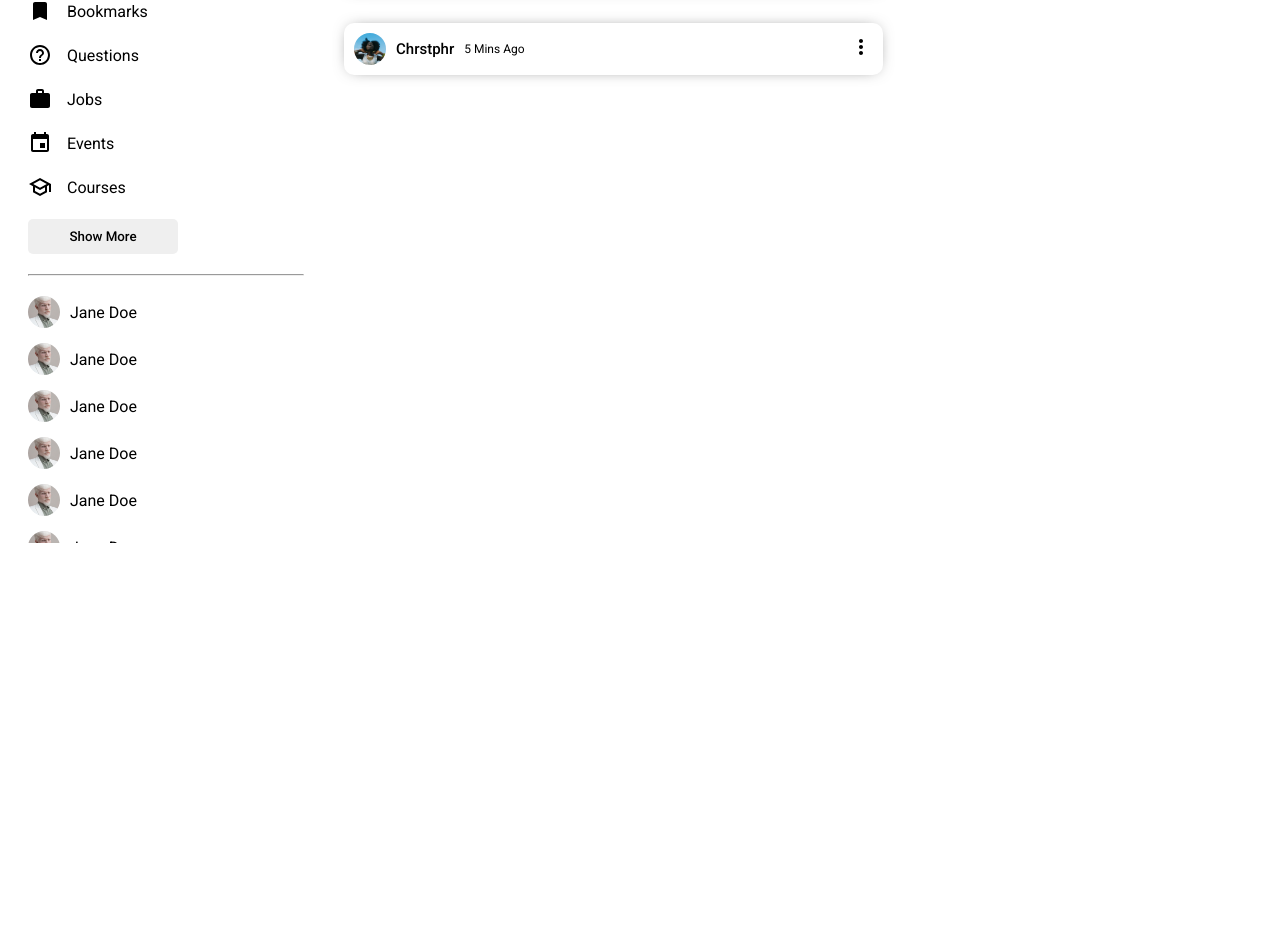
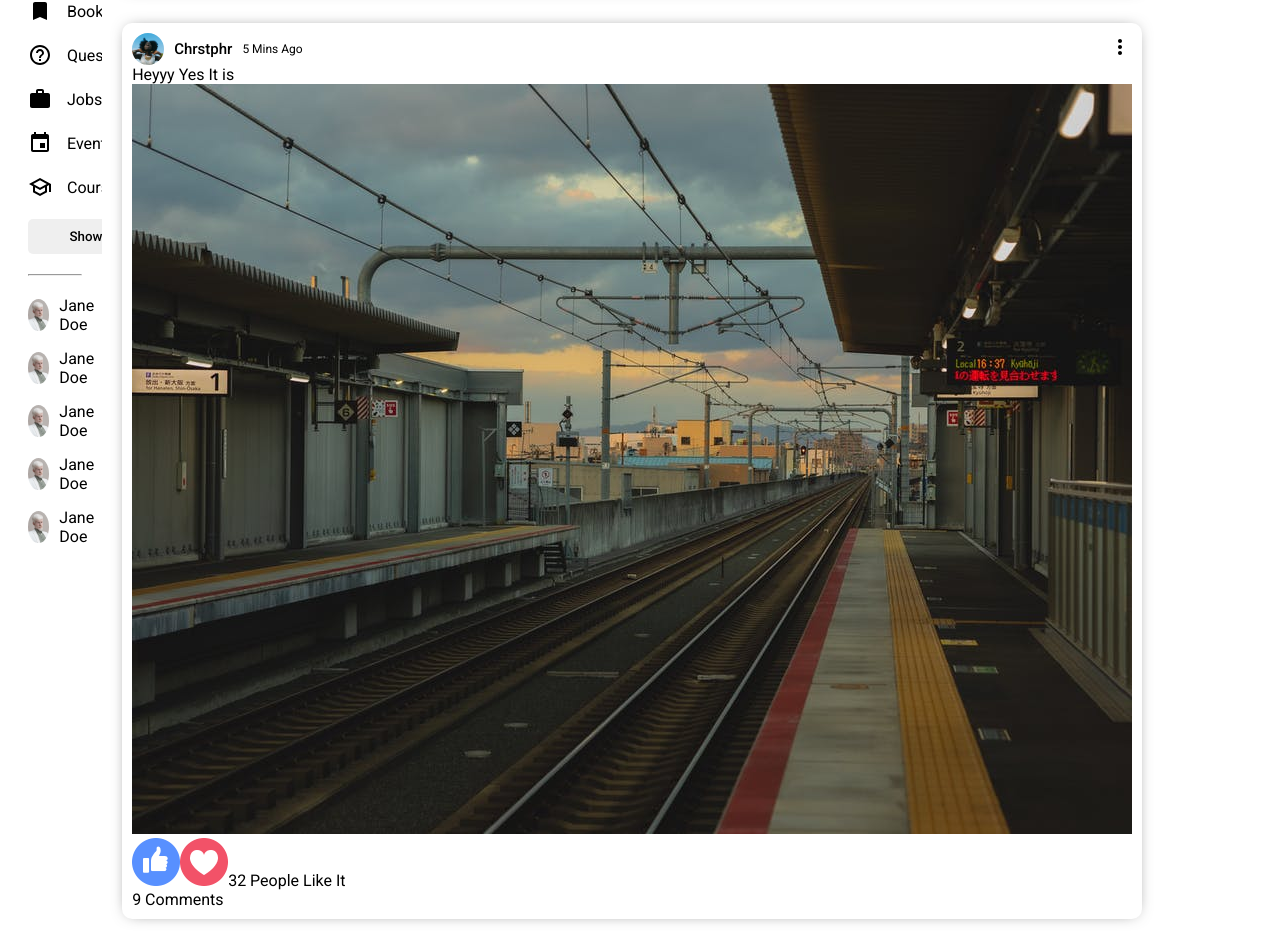
Before and after one commit to Chrstphr9/React-Social-App, a React (Vite) app: page / in a window 1280 px wide. Shown: the part 255-1207 px from the top of the page. Before the commit the page ends 806 px from the top, so only its background shows below. Built offline with nearby package versions, Linux system fonts and the light colour scheme.

Commit message:
post done

```diff
--- a/src/components/Post/Post.jsx
+++ b/src/components/Post/Post.jsx
@@ -16,8 +16,20 @@
                     <MoreVert />
                 </div>
             </div>
-            <div className="postCenter"></div>
-            <div className="postBottom"></div>
+            <div className="postCenter">
+                <span className="postText">Heyyy Yes It is</span>
+                <img className="postImg" src="/src/assets/post/1.jpeg" alt="" />
+            </div>
+            <div className="postBottom">
+                <div className="postBottomLeft">
+                    <img className="likeIcon" src="/src/assets/like.png" alt="" />
+                    <img className="likeIcon" src="/src/assets/heart.png" alt="" />
+                    <span className="postLikeCounter">32 People Like It </span>
+                </div>
+                <div className="postBottomRight">
+                    <span className="postCommentText"> 9 Comments</span>
+                </div>
+            </div>
         </div>
     </div>
   )
```
